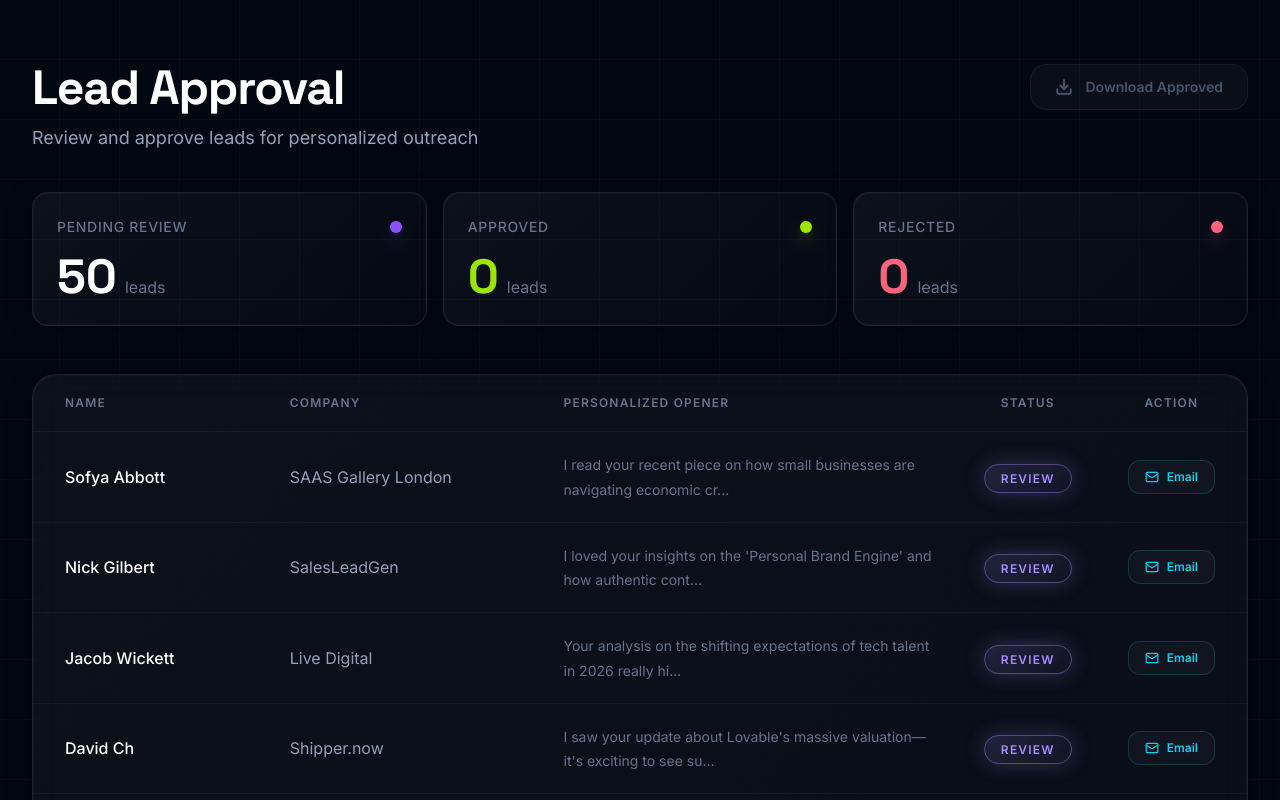
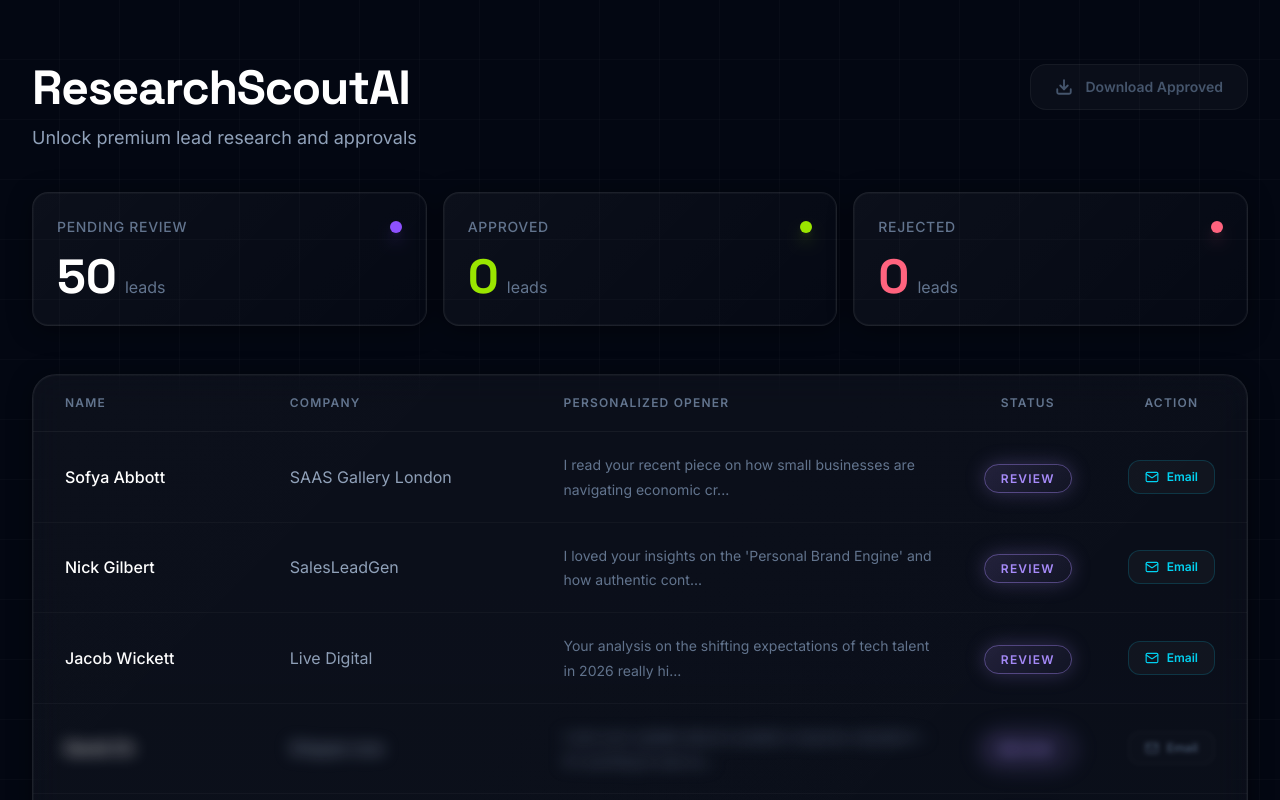
Before and after one commit to Aarif5856/lead-approval-dashboard, a Next.js app: page / in a window 1280 px wide. Shown: the top 800 px of the page. Built offline with nearby package versions, Linux system fonts and the light colour scheme.

Commit message:
Rebrand to ResearchScoutAI and integrate PayPal checkout

```diff
--- a/app/layout.tsx
+++ b/app/layout.tsx
@@ -15,8 +15,8 @@ const inter = Inter({
 });
 
 export const metadata: Metadata = {
-  title: "Lead Approval Dashboard",
-  description: "Review and approve leads for outreach",
+  title: "ResearchScoutAI",
+  description: "Premium lead research and approval",
 };
 
 export default function RootLayout({
--- a/components/DashboardComponent.tsx
+++ b/components/DashboardComponent.tsx
@@ -8,6 +8,7 @@ import { SidePanel } from './SidePanel';
 import { DownloadButton } from './DownloadButton';
 import { EmptyState } from './EmptyState';
 import { SkeletonLoader } from './SkeletonLoader';
+import { PayPalCheckout } from './PayPalCheckout';
 
 interface CSVRow {
   Name: string;
@@ -44,6 +45,8 @@ export function DashboardComponent() {
   const [leads, setLeads] = useState<Lead[]>([]);
   const [selectedLead, setSelectedLead] = useState<Lead | null>(null);
   const [isLoaded, setIsLoaded] = useState(false);
+  const [isPaid, setIsPaid] = useState(false);
+  const [showCheckout, setShowCheckout] = useState(false);
   const initialLoadDone = useRef(false);
 
   // Load leads from localStorage or fetch from CSV on initial mount
@@ -108,6 +111,15 @@ export function DashboardComponent() {
   }, [leads]);
 
   const handleRowClick = (lead: Lead) => {
+    // Find index of lead
+    const index = leads.findIndex(l => l.id === lead.id);
+
+    // If not paid and index >= 3, show checkout instead of panel
+    if (!isPaid && index >= 3) {
+      setShowCheckout(true);
+      return;
+    }
+
     setSelectedLead(lead);
   };
 
@@ -149,10 +161,10 @@ export function DashboardComponent() {
                 <div className="flex flex-col sm:flex-row sm:items-start sm:justify-between gap-4 sm:gap-6 mb-8 sm:mb-10">
                   <div>
                     <h1 className="font-display text-3xl sm:text-4xl lg:text-5xl font-bold text-white mb-2 sm:mb-3 tracking-tight">
-                      Lead Approval
+                      ResearchScoutAI
                     </h1>
                     <p className="font-body text-slate-400 text-base sm:text-lg">
-                      Review and approve leads for personalized outreach
+                      Unlock premium lead research and approvals
                     </p>
                   </div>
                   <DownloadButton leads={leads} />
@@ -205,18 +217,61 @@ export function DashboardComponent() {
               </header>
 
               {/* Table or Empty State */}
-              <div className="bento-item rounded-2xl sm:rounded-3xl overflow-hidden animate-fade-in stagger-4">
+              <div className="bento-item rounded-2xl sm:rounded-3xl overflow-hidden animate-fade-in stagger-4 relative">
                 {allProcessed ? (
                   <EmptyState />
                 ) : (
-                  <div className="overflow-x-auto">
-                    <LeadsTable leads={leads} onRowClick={handleRowClick} onStatusChange={handleStatusChange} />
+                  <div className="overflow-x-auto relative min-h-[400px]">
+                    {/* Overlay for blocked content visual */}
+                    {!isPaid && leads.length > 3 && (
+                      <div className="absolute inset-x-0 bottom-0 top-[200px] z-10 bg-gradient-to-b from-transparent to-slate-900/90 pointer-events-none" />
+                    )}
+
+                    <LeadsTable
+                      leads={leads}
+                      onRowClick={handleRowClick}
+                      onStatusChange={handleStatusChange}
+                      isPaid={isPaid}
+                    />
+
+                    {!isPaid && leads.length > 3 && (
+                      <div className="absolute bottom-8 left-0 right-0 z-20 flex justify-center p-4">
+                        <div className="bg-slate-900/90 backdrop-blur-md p-6 rounded-2xl border border-white/10 shadow-2xl max-w-sm text-center">
+                          <h3 className="text-white font-bold text-lg mb-2">Unlock All {leads.length} Leads</h3>
+                          <p className="text-slate-400 text-sm mb-4">Upgrade to premium to view all verified research data.</p>
+                          <button
+                            onClick={() => setShowCheckout(true)}
+                            className="w-full py-3 px-6 bg-gradient-to-r from-violet-500 to-fuchsia-500 hover:from-violet-400 hover:to-fuchsia-400 text-white font-semibold rounded-xl text-sm transition-all shadow-lg hover:shadow-violet-500/25"
+                          >
+                            Unlock Now - $99.00
+                          </button>
+                        </div>
+                      </div>
+                    )}
                   </div>
                 )}
               </div>
             </>
           )}
         </div>
+
+        {/* PayPal Checkout Modal */}
+        {showCheckout && (
+          <div className="fixed inset-0 z-50 flex items-center justify-center p-4 bg-black/60 backdrop-blur-sm animate-fade-in">
+            <div className="relative w-full max-w-md">
+              <button
+                onClick={() => setShowCheckout(false)}
+                className="absolute -top-12 right-0 text-white/70 hover:text-white"
+              >
+                Close
+              </button>
+              <PayPalCheckout onSuccess={() => {
+                setIsPaid(true);
+                setShowCheckout(false);
+              }} />
+            </div>
+          </div>
+        )}
 
         {/* Side Panel */}
         <SidePanel
--- a/components/LeadsTable.tsx
+++ b/components/LeadsTable.tsx
@@ -7,9 +7,10 @@ interface LeadsTableProps {
   leads: Lead[];
   onRowClick: (lead: Lead) => void;
   onStatusChange: (id: string, status: LeadStatus) => void;
+  isPaid?: boolean;
 }
 
-export function LeadsTable({ leads, onRowClick, onStatusChange }: LeadsTableProps) {
+export function LeadsTable({ leads, onRowClick, onStatusChange, isPaid = false }: LeadsTableProps) {
   const truncate = (text: string, maxLength: number) => {
     if (text.length <= maxLength) return text;
     return text.slice(0, maxLength) + '...';
@@ -51,30 +52,34 @@ export function LeadsTable({ leads, onRowClick, onStatusChange }: LeadsTableProp
           </tr>
         </thead>
         <tbody className="divide-y divide-white/[0.03]">
-          {leads.map((lead) => (
+          {leads.map((lead, index) => {
+            const isLocked = !isPaid && index >= 3;
+
+            return (
               <tr
                 key={lead.id}
                 onClick={() => onRowClick(lead)}
-              className="row-glow cursor-pointer group active:bg-white/[0.02]"
+                className={`row-glow cursor-pointer group active:bg-white/[0.02] relative ${isLocked ? 'pointer-events-none' : ''}`}
               >
-              <td className="py-4 sm:py-5 px-4 sm:px-8">
+                <td className={`py-4 sm:py-5 px-4 sm:px-8 ${isLocked ? 'blur-sm select-none' : ''}`}>
                   <span className="font-body text-white font-medium group-hover:text-lime-300 transition-colors text-sm sm:text-base">
                     {lead.name}
                   </span>
                 </td>
-              <td className="py-4 sm:py-5 px-3 sm:px-6">
+                <td className={`py-4 sm:py-5 px-3 sm:px-6 ${isLocked ? 'blur-sm select-none' : ''}`}>
                   <span className="font-body text-slate-400 text-sm sm:text-base">{lead.company}</span>
                 </td>
-              <td className="py-4 sm:py-5 px-3 sm:px-6 max-w-md hidden sm:table-cell">
+                <td className={`py-4 sm:py-5 px-3 sm:px-6 max-w-md hidden sm:table-cell ${isLocked ? 'blur-sm select-none' : ''}`}>
                   <span className="font-body text-slate-500 text-sm leading-relaxed">
                     {truncate(lead.personalizedOpener, 75)}
                   </span>
                 </td>
-              <td className="py-4 sm:py-5 px-3 sm:px-6 text-center">
+                <td className={`py-4 sm:py-5 px-3 sm:px-6 text-center ${isLocked ? 'blur-sm select-none' : ''}`}>
                   <button
                     onClick={(e) => handleStatusClick(e, lead)}
                     className="transition-all duration-200 hover:scale-110 active:scale-95 touch-manipulation"
                     title="Click to cycle status"
+                    disabled={isLocked}
                   >
                     <StatusBadge status={lead.status} />
                   </button>
@@ -82,10 +87,14 @@ export function LeadsTable({ leads, onRowClick, onStatusChange }: LeadsTableProp
                 <td className="py-4 sm:py-5 px-4 sm:px-8 text-center">
                   <button
                     onClick={(e) => handleDraftEmail(e, lead)}
-                  className="btn-glow inline-flex items-center gap-1.5 sm:gap-2 px-3 sm:px-4 py-2.5 sm:py-2 rounded-xl text-xs font-semibold font-body
-                    bg-white/[0.03] text-cyan-400 border border-cyan-500/20
-                    transition-all duration-300 touch-manipulation min-h-[44px] sm:min-h-0"
-                  title="Open email draft"
+                    disabled={isLocked}
+                    className={`btn-glow inline-flex items-center gap-1.5 sm:gap-2 px-3 sm:px-4 py-2.5 sm:py-2 rounded-xl text-xs font-semibold font-body
+                      border transition-all duration-300 touch-manipulation min-h-[44px] sm:min-h-0
+                      ${isLocked
+                        ? 'bg-white/[0.01] text-slate-600 border-white/[0.05] blur-[2px]'
+                        : 'bg-white/[0.03] text-cyan-400 border-cyan-500/20 hover:bg-cyan-500/10'
+                      }`}
+                    title={isLocked ? "Unlock to draft email" : "Open email draft"}
                   >
                     <svg
                       xmlns="http://www.w3.org/2000/svg"
@@ -102,11 +111,12 @@ export function LeadsTable({ leads, onRowClick, onStatusChange }: LeadsTableProp
                       <rect width="20" height="16" x="2" y="4" rx="2" />
                       <path d="m22 7-8.97 5.7a1.94 1.94 0 0 1-2.06 0L2 7" />
                     </svg>
-                  <span className="hidden xs:inline">Draft</span> Email
+                    <span className="hidden xs:inline">{isLocked ? 'Locked' : 'Draft'}</span> {(!isLocked || window.innerWidth > 640) && 'Email'}
                   </button>
                 </td>
               </tr>
-          ))}
+            );
+          })}
         </tbody>
       </table>
 
--- /dev/null
+++ b/components/PayPalCheckout.tsx
@@ -0,0 +1,55 @@
+'use client';
+
+import { PayPalScriptProvider, PayPalButtons } from '@paypal/react-paypal-js';
+
+interface PayPalCheckoutProps {
+    onSuccess: () => void;
+}
+
+export function PayPalCheckout({ onSuccess }: PayPalCheckoutProps) {
+    const clientId = process.env.NEXT_PUBLIC_PAYPAL_CLIENT_ID;
+
+    if (!clientId) {
+        return <div className="text-red-500">Error: Missing PayPal Client ID</div>;
+    }
+
+    return (
+        <div className="w-full max-w-md mx-auto p-6 bg-white/5 backdrop-blur-md rounded-2xl border border-white/10 shadow-xl">
+            <div className="text-center mb-6">
+                <h3 className="text-xl font-display font-bold text-white mb-2">Unlock Premium Research</h3>
+                <p className="text-slate-400 text-sm">
+                    Get unlimited access to all verified leads and personalized details.
+                </p>
+                <div className="mt-4 text-3xl font-bold text-white">
+                    $99.00
+                </div>
+            </div>
+
+            <PayPalScriptProvider options={{ clientId, currency: "USD" }}>
+                <PayPalButtons
+                    style={{ layout: "vertical", color: "gold", shape: "rect", label: "pay" }}
+                    createOrder={(data, actions) => {
+                        return actions.order.create({
+                            intent: "CAPTURE",
+                            purchase_units: [
+                                {
+                                    amount: {
+                                        currency_code: "USD",
+                                        value: "99.00",
+                                    },
+                                    description: "ResearchScoutAI Premium Access",
+                                },
+                            ],
+                        });
+                    }}
+                    onApprove={async (data, actions) => {
+                        if (actions.order) {
+                            await actions.order.capture();
+                            onSuccess();
+                        }
+                    }}
+                />
+            </PayPalScriptProvider>
+        </div>
+    );
+}
--- a/package.json
+++ b/package.json
@@ -9,6 +9,7 @@
     "lint": "eslint"
   },
   "dependencies": {
+    "@paypal/react-paypal-js": "^8.9.2",
     "next": "16.1.0",
     "papaparse": "^5.5.3",
     "react": "19.2.3",
```
Also changed, not shown: 1 other file (tests, documents, lock files or other folders). Lines whose indentation alone changed are shown as unchanged.
